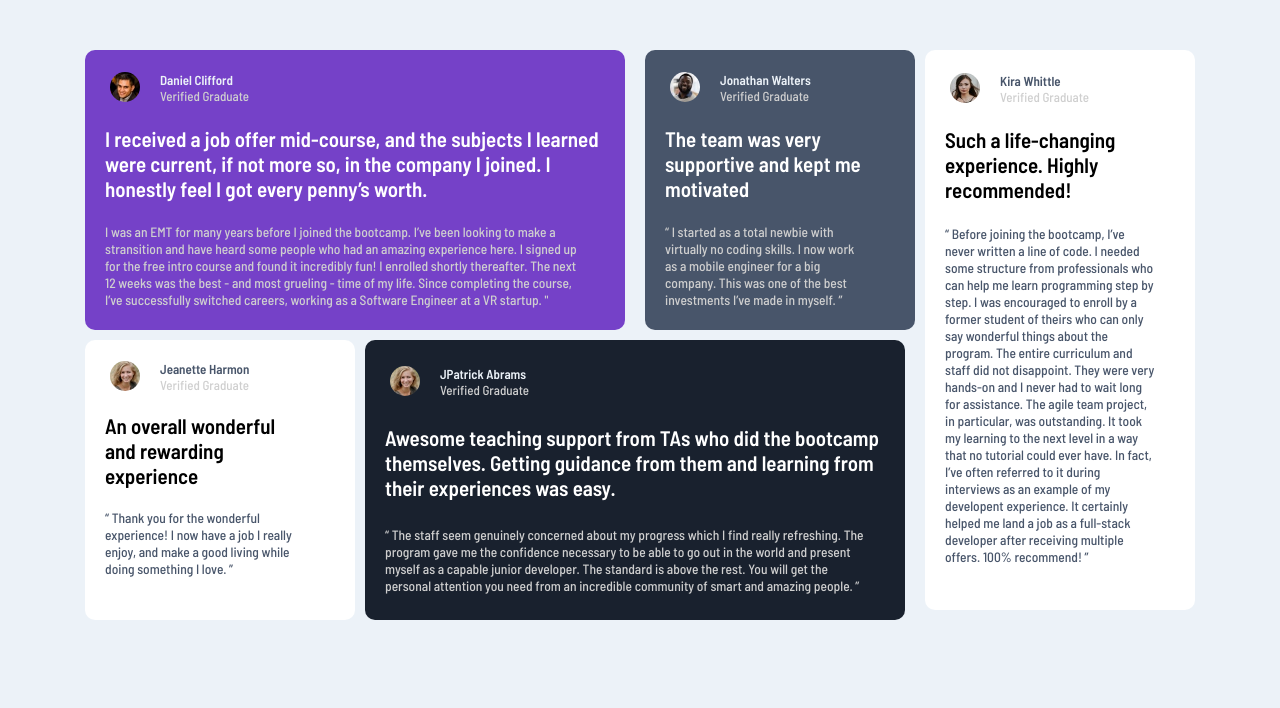
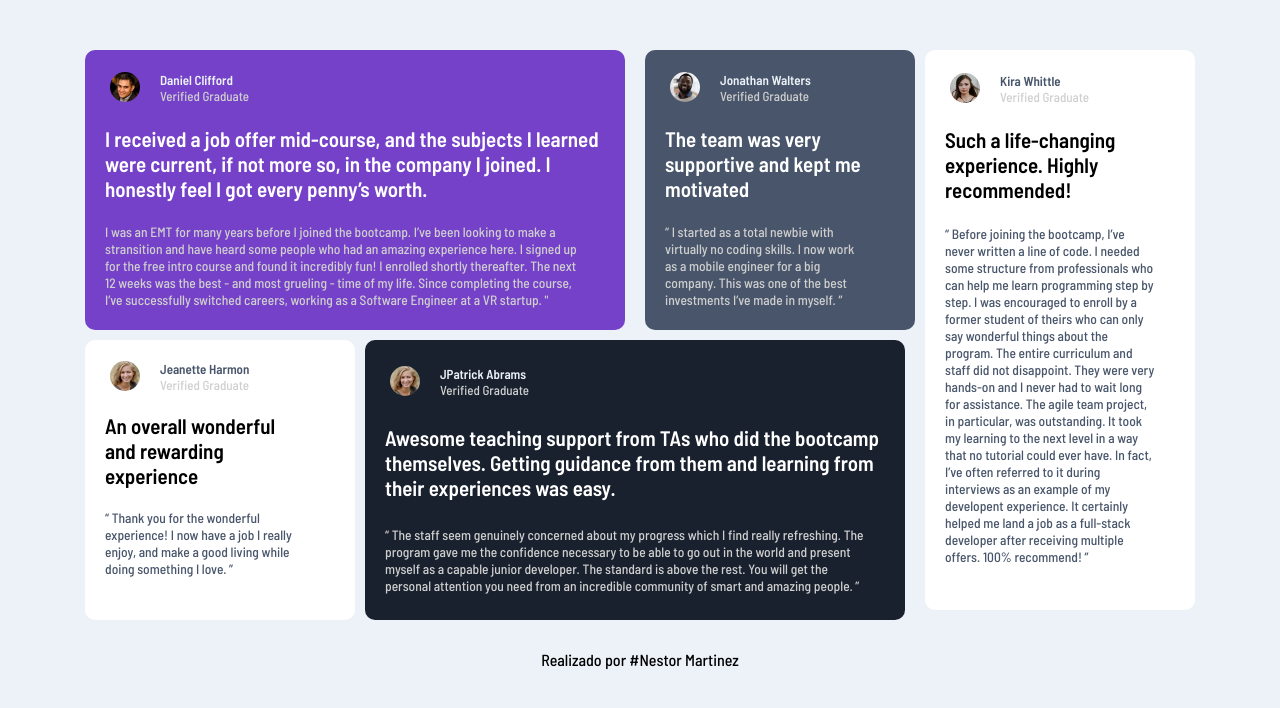
Before and after one commit to nestor12m/Tarjetastestimonialescongrid, a plain HTML site: page index.html in a window 1280 px wide. Drawn offline with Linux system fonts and the light colour scheme.

Commit message:
subeindo v2 proyecto

```diff
--- a/css/estilos.css
+++ b/css/estilos.css
@@ -132,13 +132,18 @@ img{
     font-size: 14px;
 }
 
+footer{
+    text-align: center;
+    margin-top: 30px;
+}
+
 @media (min-width:1200px){
 
     .contenedor{
         margin-top: 50px;
         display: grid;
         grid-template-columns: repeat(4,270px);
-        grid-template-rows: repeat(2,280px);
+        grid-template-rows: repeat(2,1fr);
         justify-content: center;
         gap: 10px;
     }
--- a/index.html
+++ b/index.html
@@ -96,6 +96,8 @@
         </div>
     </main>
 
+    <footer><p>Realizado por #Nestor Martinez</p></footer>
+
 </body>
 
 </html>
```
